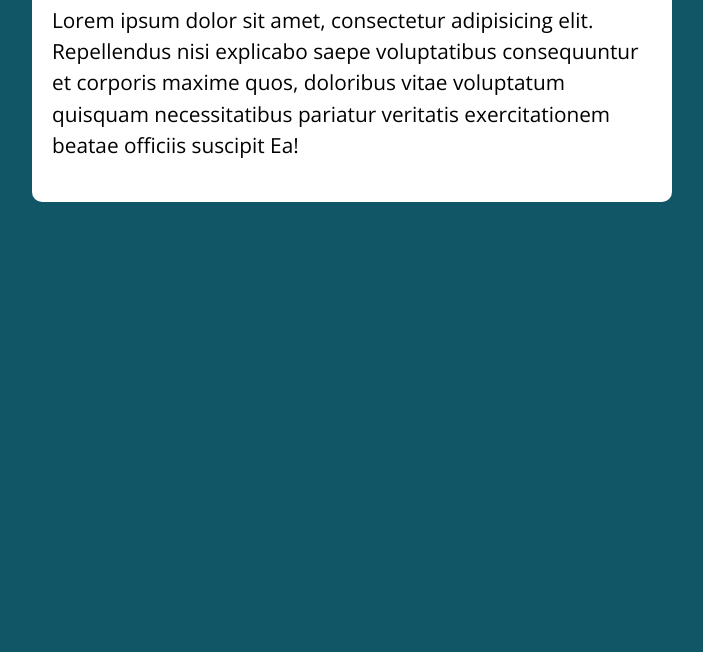
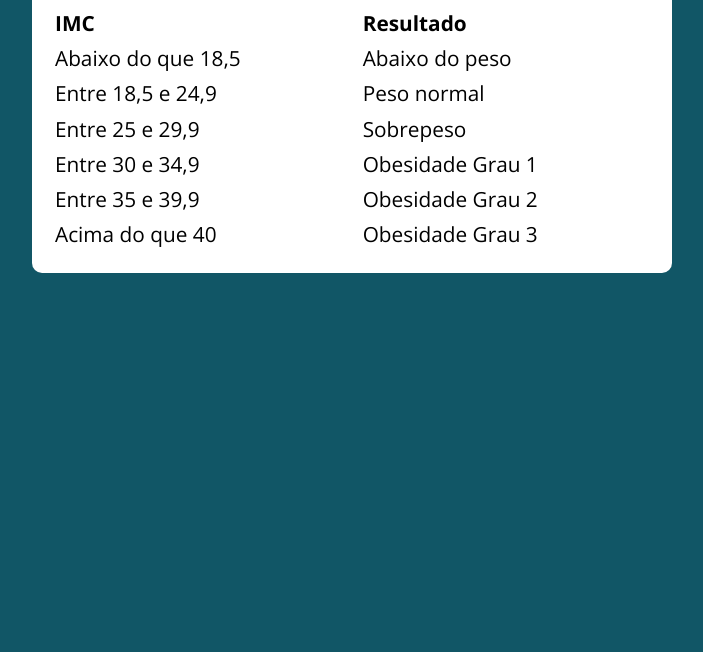
Before and after one commit to AlmirGabriel/CalculoIMC, a plain HTML site: page index.html in a window 1280 px wide. Shown: the part 148-800 px from the top of the page, without its empty margins (288-991 px from the left). Drawn offline with nearby package versions, Linux system fonts and the light colour scheme.

Commit message:
finalização da tabela

```diff
--- a/index.html
+++ b/index.html
@@ -12,13 +12,37 @@
 <body>
 
   <section class="container">
-    <h1>Lorem ipsum dolor sit amet</h1>
-    <p>
-      Lorem ipsum dolor sit amet, consectetur adipisicing elit.
-      Repellendus nisi explicabo saepe voluptatibus consequuntur et corporis
-      maxime quos, doloribus vitae voluptatum quisquam necessitatibus
-      pariatur veritatis exercitationem beatae officiis suscipit Ea!
-    </p>
+    <h1>Tabela de Pesos</h1>
+    <table class="tabela">
+      <tr>
+        <th style="text-align: start;">IMC</th>
+        <th style="text-align: start;">Resultado</th>
+      </tr>
+      <tr>
+        <td>Abaixo do que 18,5</td>
+        <td>Abaixo do peso</td>
+      </tr>
+      <tr>
+        <td>Entre 18,5 e 24,9</td>
+        <td>Peso normal</td>
+      </tr>
+      <tr>
+        <td>Entre 25 e 29,9</td>
+        <td>Sobrepeso</td>
+      </tr>
+      <tr>
+        <td>Entre 30 e 34,9</td>
+        <td>Obesidade Grau 1</td>
+      </tr>
+      <tr>
+        <td>Entre 35 e 39,9</td>
+        <td>Obesidade Grau 2</td>
+      </tr>
+      <tr>
+        <td>Acima do que 40</td>
+        <td>Obesidade Grau 3</td>
+      </tr>
+    </table>
   </section>
 
   <script src="./assets/js/main.js"></script>
```
